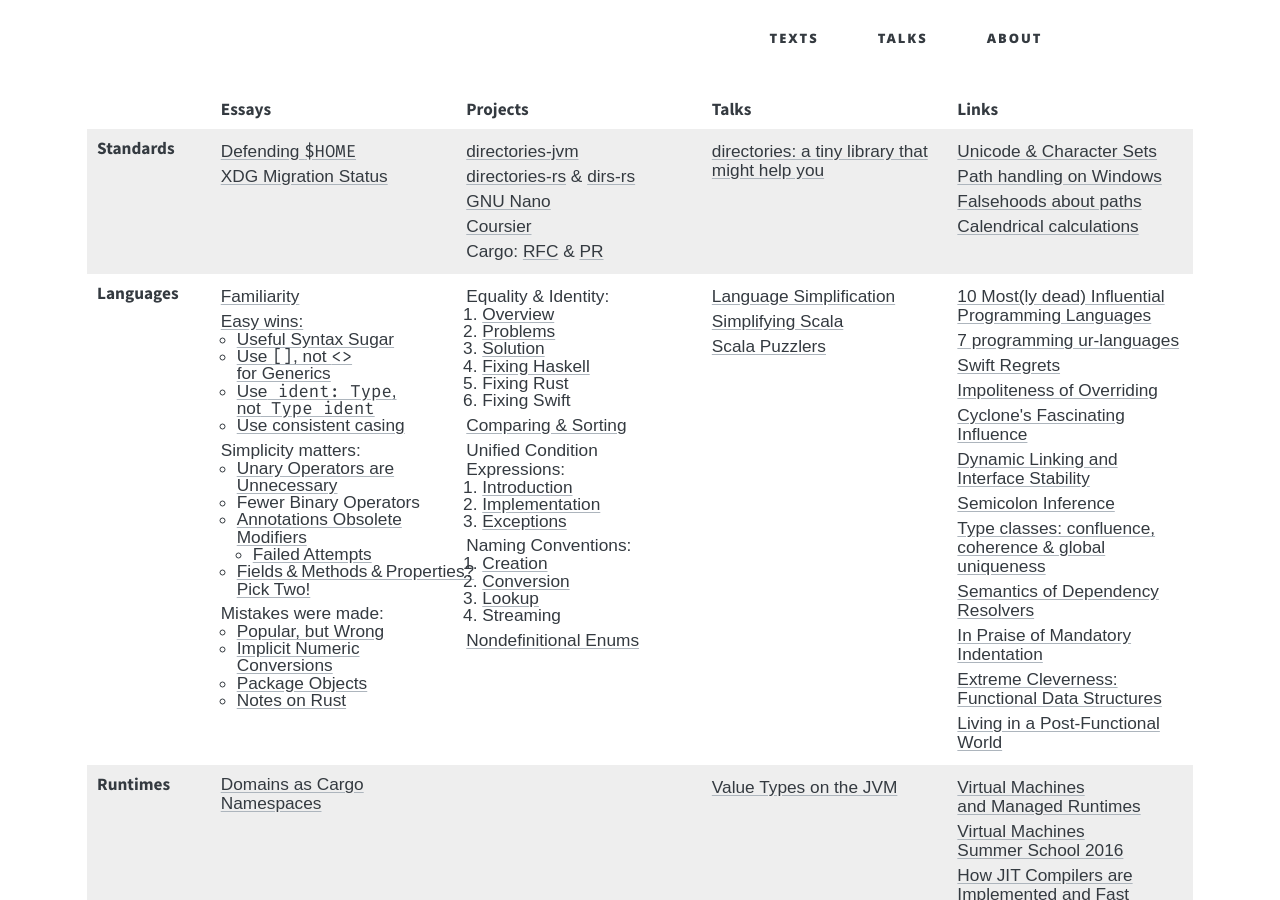
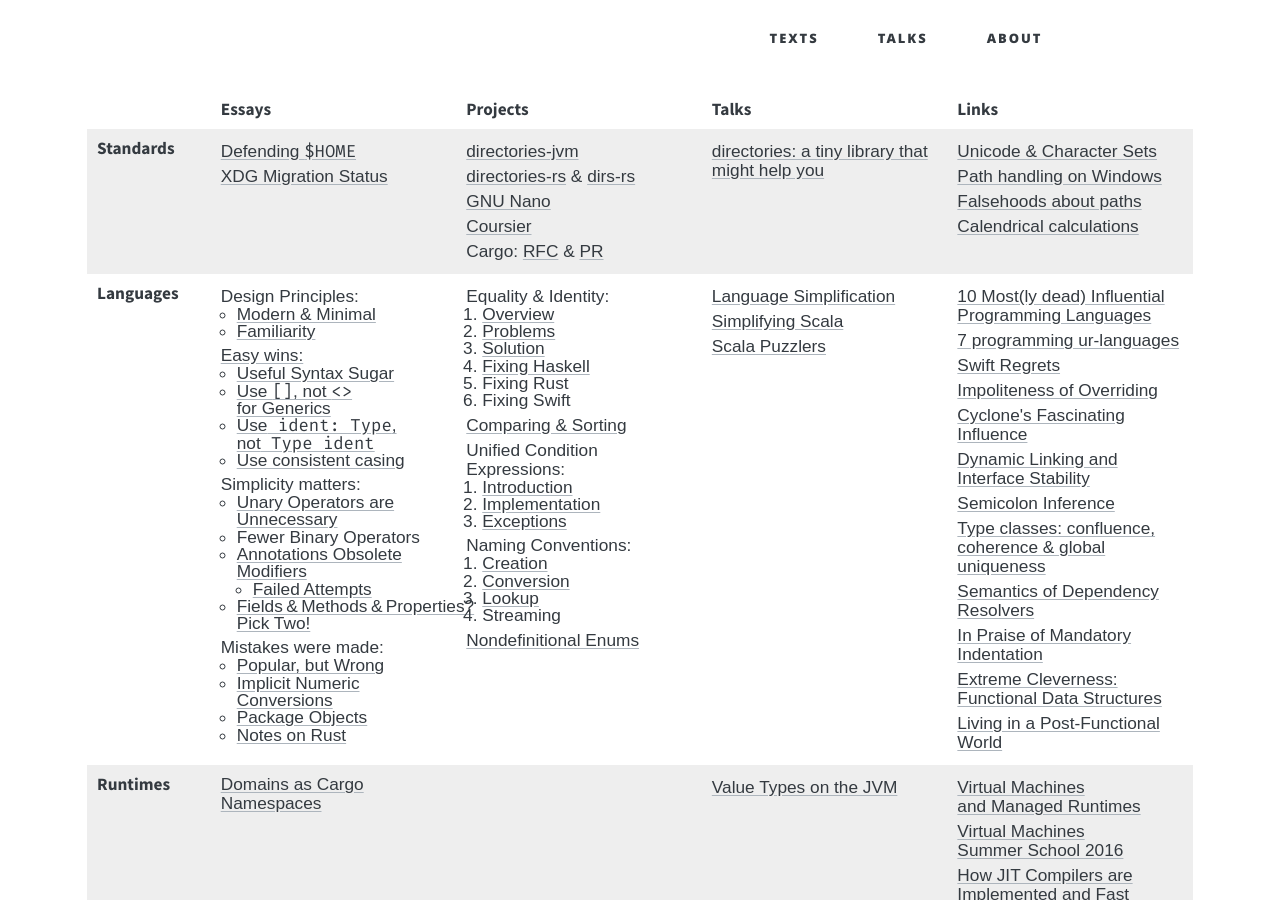
Before and after one commit to soc/soc.me, a Jekyll site: the page built from index.md, in a window 1280 px wide and 900 px high. Built offline with Jekyll 4.4.1, drawn with Linux system fonts in a browser that asks for light colours; some web fonts are replaced.

Commit message:
add Modern & Minimal to index

```diff
--- a/index.md
+++ b/index.md
@@ -36,7 +36,12 @@
   <tr>
     <th class="table-topic">Languages</th>
     <td>
-      <div><a href="languages/familiarity">Familiarity</a></div>
+      <div>Design Principles:
+        <ul>
+          <li><a href="languages/modern-minimal">Modern &amp; Minimal</a></li>
+          <li><a href="languages/familiarity">Familiarity</a></li>
+        </ul>
+      </div>
       <div><a href="languages/generics">Easy wins:</a>
         <ul>
           <li><a href="languages/useful-syntax-sugar">Useful Syntax Sugar</a></li>
```
